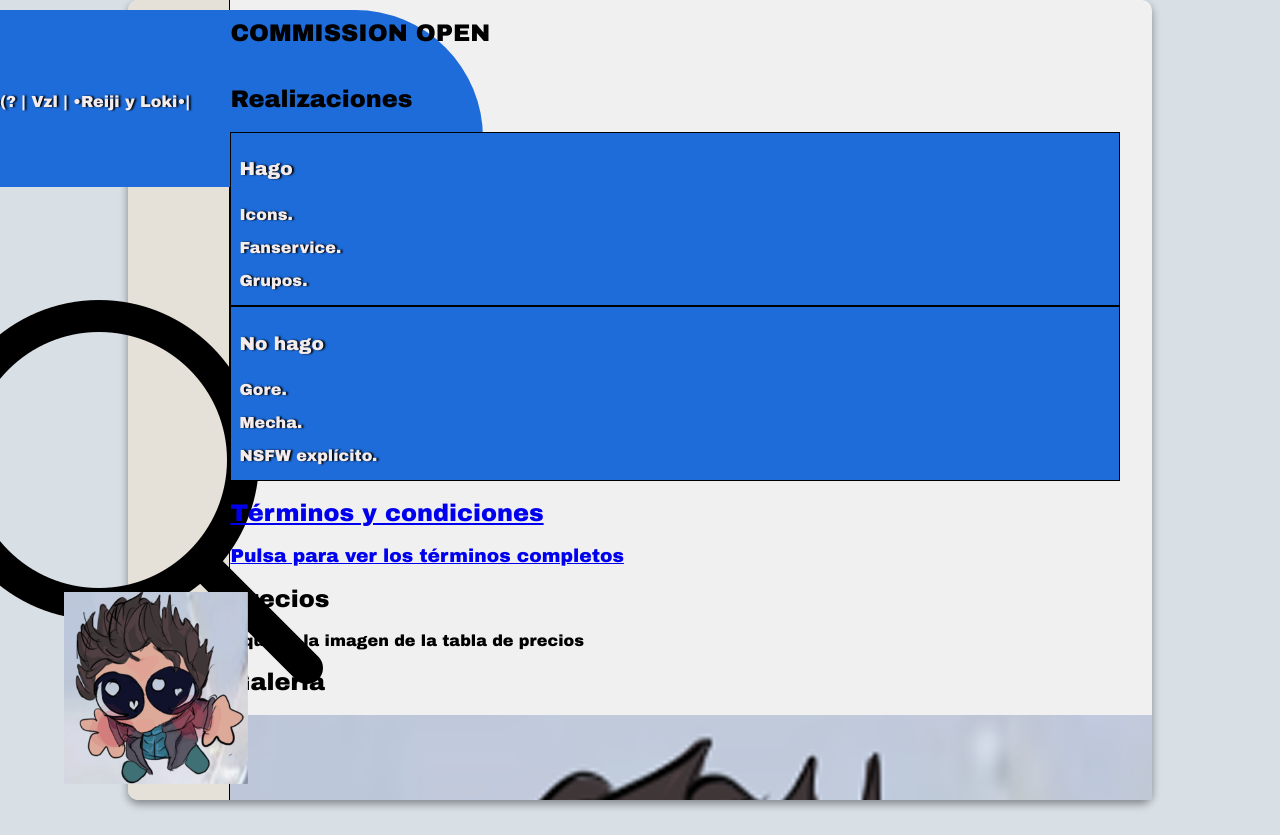
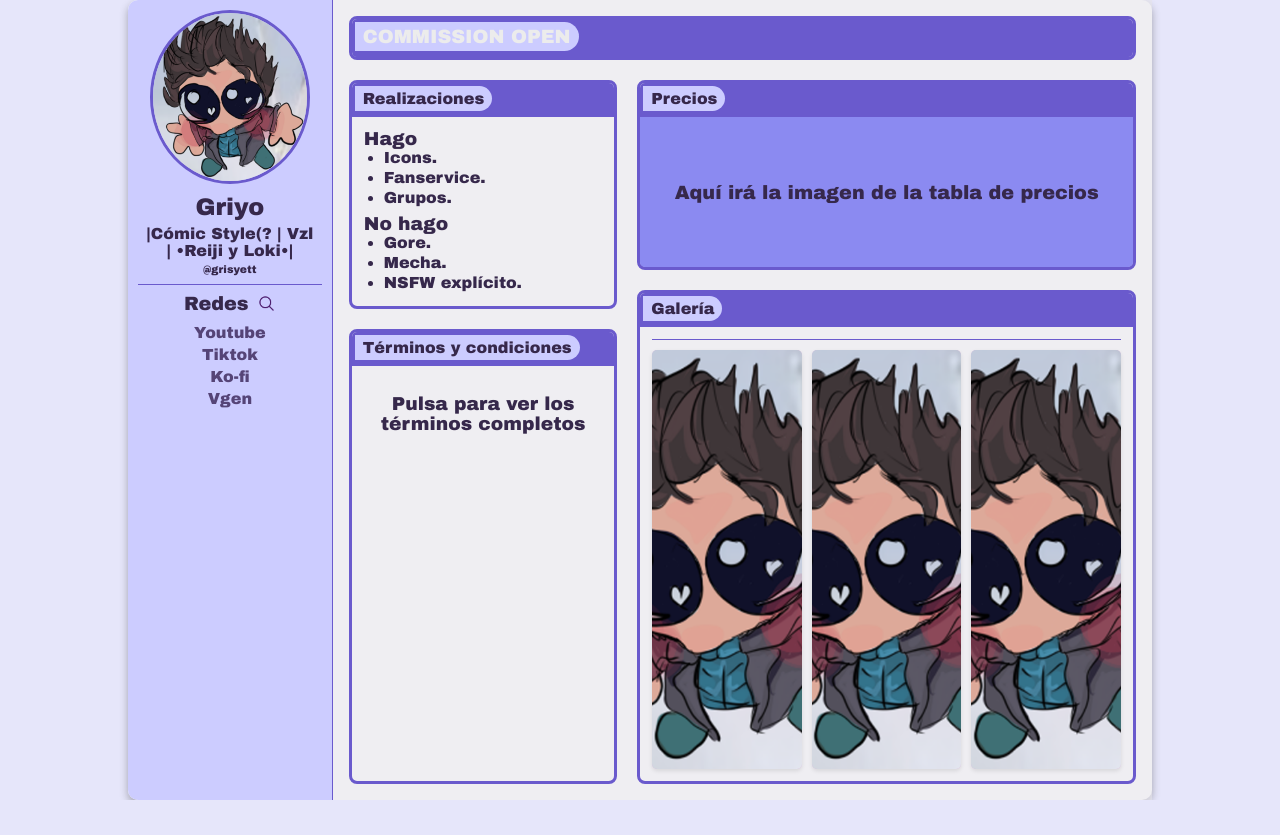
Before and after one commit to Grisyett/Grifolio-art, a plain HTML site: page index.html in a window 1280 px wide. After the commit the page ends 800 px from the top, so only its background shows below. Drawn offline with Linux system fonts and the light colour scheme; files that its build step writes are made by us from their sources.

Commit message:
añadiendo estilos CSS para mejorar la presentación y estructura de las páginas

```diff
--- /dev/null
+++ b/css/style.css
@@ -0,0 +1,339 @@
+* {
+    padding: 0;
+    margin: 0;
+    box-sizing: border-box;
+}
+
+body {
+    margin: 0;
+    font-family: 'Arial Black', sans-serif;
+    display: flex;
+    justify-content: center;
+    align-items: center;
+    min-height: 100vh;
+    background-color: #E6E6FA;
+    color: #36284B;
+}
+
+::-webkit-scrollbar {
+    width: 10px;
+}
+
+::-webkit-scrollbar-track {
+    background-color: transparent;
+    border-radius: 10px;
+}
+
+::-webkit-scrollbar-thumb {
+    background-color: transparent;
+    border-radius: 10px;
+}
+
+::-webkit-scrollbar-thumb:hover {
+    background-color: #8A2BE2;
+}
+
+.container-card {
+    border-radius: 10px;
+    display: flex;
+    width: 80vw;
+    height: 100vh;
+    box-shadow: 0 4px 8px rgba(0, 0, 0, 0.3);
+    background-color: #FFFFFF;
+}
+
+.aside-left {
+    background-color: #CCCCFF;
+    flex-shrink: 0;
+    height: 100%;
+    padding: 10px;
+    border-right: 1px solid #6A5ACD;
+    border-top-left-radius: 10px;
+    border-bottom-left-radius: 10px;
+    display: flex;
+    flex-direction: column;
+    align-items: center;
+    flex-basis: 20%;
+}
+
+.contenido {
+    flex-grow: 1;
+    display: flex;
+    flex-direction: column;
+    padding: 1rem;
+    overflow-y: auto;
+    flex-basis: 80%;
+    gap: 20px;
+    background-color: #e6e4eba1;
+}
+
+.main-content-row {
+    display: flex;
+    gap: 20px;
+    height: 100%;
+}
+
+.card-container {
+    border: 3px solid #6A5ACD;
+    border-radius: 8px;
+    overflow: hidden;
+    flex-direction: column;
+    flex: 1;
+    display: flex;
+}
+
+.card-header {
+    display: flex;
+    justify-content: flex-start;
+    align-items: center;
+    padding: 0;
+    margin: 0;
+    width: 100%;
+    border-bottom: 3px solid #6A5ACD;
+    background-color: #6A5ACD;
+}
+
+.card-header h2 {
+    font-size: 1em;
+    font-weight: bold;
+    color: #36284b;
+    margin: 0;
+    background-color: #ccccff;
+    padding: 4px 8px;
+    border-top-right-radius: 1rem;
+    border-bottom-right-radius: 1rem;
+    border-top-left-radius: 0;
+    border-bottom-left-radius: 0;
+    margin: 3px;
+}
+
+.card-header .titulo-comi {
+    font-size: 1.2em;
+    font-weight: bold;
+    color: #ececec;
+    margin: 0;
+    background-color: #ccccff;
+    padding: 4px 8px;
+    border-top-right-radius: 1rem;
+    border-bottom-right-radius: 1rem;
+    border-top-left-radius: 0;
+    border-bottom-left-radius: 0;
+    margin: 3px;
+}
+
+.card-content {
+    padding: 12px;
+    display: flex;
+    flex-direction: column;
+    flex-grow: 1;
+    background-color: transparent;
+}
+
+.condiciones-container {
+    display: flex;
+    flex-direction: column;
+    flex: 0.7;
+    gap: 20px;
+}
+
+.condiciones-container > .card-container:first-child {
+    flex: 0 0 auto;
+}
+
+
+.realizaciones {
+    display: flex;
+    flex-direction: column;
+    gap: 5px;
+    width: 100%;
+    flex-grow: 1;
+}
+
+.realizaciones ul {
+    list-style: disc;
+    padding-left: 20px;
+    margin: 0;
+}
+
+.realizaciones li {
+    margin-bottom: 3px;
+    list-style: disc;
+}
+
+.realizaciones .card-content h3 {
+    list-style: none;
+    margin-top: 10px;
+    margin-bottom: 5px;
+}
+
+
+.link-block-full {
+    display: block;
+    text-decoration: none;
+    color: inherit;
+    cursor: pointer;
+    flex-grow: 1;
+}
+
+.link-block-full .card-container {
+    height: 100%;
+}
+
+.link-block-full:hover .card-container {
+    opacity: 0.8;
+}
+
+.terms-tos-text {
+    text-align: center;
+    padding: 1rem;
+    color: #36284B;
+    display: flex;
+    justify-content: center;
+    align-items: center;
+    flex-grow: 1;
+    height: 100%;
+    margin: 0;
+}
+
+.gali-precio {
+    flex: 1.3;
+    display: flex;
+    flex-direction: column;
+    gap: 20px;
+}
+
+.gali-precio > .card-container.precios-card {
+    flex: 0 0 auto;
+    height: auto;
+}
+
+.image-placeholder {
+    display: flex;
+    justify-content: center;
+    align-items: center;
+    min-height: 150px;
+    background-color: #2929f280;
+    text-align: center;
+    padding: 20px;
+    font-size: 1.2em;
+    color: #36284B;
+}
+
+.image-placeholder img {
+    max-width: 100%;
+    height: auto;
+    object-fit: cover;
+}
+
+.gali-precio > .card-container.galeria-card {
+    flex-grow: 1;
+    height: auto;
+}
+
+.galeria-grid {
+    flex-grow: 1;
+    display: grid;
+    grid-template-columns: repeat(auto-fit, minmax(80px, 1fr));
+    gap: 10px;
+    padding-top: 10px;
+    border-top: 1px solid #6A5ACD;
+    text-align: center;
+    height: 100%;
+}
+
+.galeria-item {
+    background-color: #E0BBE4;
+    height: 100%;
+    display: flex;
+    justify-content: center;
+    align-items: center;
+    overflow: hidden;
+    border-radius: 5px;
+    box-shadow: 0 2px 4px rgba(0, 0, 0, 0.1);
+}
+
+.galeria-item img {
+    width: 100%;
+    height: 100%;
+    object-fit: cover;
+    display: block;
+}
+
+.perfil-descripcion {
+    display: flex;
+    flex-direction: column;
+    width: 100%;
+    align-items: center;
+}
+
+.perfil {
+    width: 100%;
+    max-width: 10rem;
+    height: auto;
+    flex-shrink: 0;
+    border: 3px solid #6A5ACD;
+    border-radius: 50%;
+    overflow: hidden;
+}
+
+.img-perfil {
+    width: 100%;
+    height: 100%;
+    object-fit: cover;
+    display: block;
+}
+
+.descripcion {
+    flex-grow: 1;
+    padding: 0.3rem;
+    width: 100%;
+    color: #36284B;
+    text-align: center;
+}
+
+.texto h2, .texto h4, .texto h6 {
+    color: #36284B;
+    margin: 5px 0;
+}
+
+.redes {
+    width: 100%;
+    text-align: center;
+    border-top: 1px solid #6A5ACD;
+    margin-top: auto;
+}
+
+.title-contact {
+    display: flex;
+    align-items: center;
+    justify-content: center;
+    gap: 8px;
+    margin-bottom: 10px;
+    padding-top: 0.5rem;
+}
+
+.lupapng {
+    height: 1.2em;
+    width: auto;
+    filter: invert(15%) sepia(80%) saturate(2000%) hue-rotate(260deg) brightness(80%); /* Filtro para icono en tonos morados */
+}
+
+.title-contact p {
+    font-size: 1.2em;
+    margin: 0;
+}
+
+.redes-links ul {
+    list-style: none;
+    padding: 0;
+}
+
+.redes-links li {
+    margin-bottom: 5px;
+    color: #554477;
+    cursor: pointer;
+}
+
+.redes-links li:hover {
+    color: #8A2BE2;
+}
--- a/style.css
+++ b/style.css
@@ -1,6 +1,6 @@
 * {
     padding: 0;
-    border: 0;
+    margin: 0;
     box-sizing: border-box;
 }
 
@@ -11,31 +11,28 @@ body {
     justify-content: center;
     align-items: center;
     min-height: 100vh;
-    background-color: #d8dfe5;
+    background-color: #6a6a6a; /* Color de fondo del body */
 }
 
-/* Para navegadores basados en WebKit */
 ::-webkit-scrollbar {
-    width: 10px; /* Ancho de la barra de desplazamiento vertical */
+    width: 10px;
 }
 
-/* El "track" o fondo de la barra de desplazamiento */
 ::-webkit-scrollbar-track {
     background-color: transparent;
     border-radius: 10px;
 }
 
-/* El "thumb" o la parte que se mueve */
 ::-webkit-scrollbar-thumb {
     background-color: transparent;
     border-radius: 10px;
 }
 
-/* Estilo al pasar el cursor sobre el "thumb" */
 ::-webkit-scrollbar-thumb:hover {
     background-color: #1e6cd9;
 }
 
+/* Flexbox para el contenedor principal */
 .container-card {
     border-radius: 10px;
     display: flex;
@@ -46,80 +43,62 @@ body {
 }
 
 .aside-left {
-    background-color: #e5e0d8;
-    width: 10%;
+    background-color: #a4978e; /* Color de fondo del aside */
     flex-shrink: 0;
     height: 100%;
     padding: 10px;
-    /*border: 1px solid black;*/
     border-right: 1px solid black;
     border-top-left-radius: 10px;
     border-bottom-left-radius: 10px;
     display: flex;
-    justify-content: center;
+    flex-direction: column;
+    align-items: center;
+    flex-basis: 25%;
 }
 
-.aside-left .text-left {
-    padding-top: 2rem;
-    font-size: 3rem;
-    writing-mode: vertical-rl;
-    text-orientation: mixed;
-    color: #000;
-    font-weight: 900;
+/* El main ahora es un contenedor flex para alinear sus hijos */
+.contenido {
+    flex-grow: 1;
+    display: flex;
+    flex-direction: column; /* Apila las secciones verticalmente */
+    padding: 2rem;
+    overflow-y: auto;
+    flex-basis: 75%;
+    gap: 20px;
 }
 
+.comision-estado {
+    background-color: #b7c7c3; /* Color de fondo de la sección COMISSION OPEN */
+}
 
-.contenido {
-    flex-grow: 1; /* Permite que el contenido ocupe el espacio restante */
+/* Contenedor que hace que las secciones queden una al lado de otra */
+.main-content-row {
+    display: flex;
+    gap: 20px;
+}
+
+.condiciones {
+    background-color: #43baab; /* Color de fondo de la sección Condiciones */
+    flex: 1; /* Ocupa el espacio disponible */
+}
+
+.gali-precio {
+    background-color: #a2379b; /* Color de fondo de la sección Galería/Precios */
+    flex: 1; /* Ocupa el espacio disponible */
+}
+
+.perfil-descripcion {
     display: flex;
     flex-direction: column;
-    padding: 0 2rem 2rem 0;
-    overflow-y: auto;
-}
-
-.presentacion {
-    display: flex;
-    flex-direction: column;
-    gap: 1rem; /* Espacio entre el encabezado y el perfil */
-    margin-bottom: 1rem;
-    padding-bottom: 1rem;
-    border-bottom: 1px solid black;
-}
-
-.header {
-    padding-bottom: 1.7rem;
-}
-
-.titulo {
-    display: flex;
-    justify-content: center;
+    width: 100%;
     align-items: center;
-    width: 100%;
-    padding-top: 0;
-}
-
-.titulo h1 {
-    font-size: 5rem;
-    font-weight: 900;
-    margin: 0;
-    color: #000;
-    text-align: center;
-}
-
-.profile-and-description {
-    display: flex;
-    align-items: flex-end; /* Alinea los elementos en la parte inferior */
-    width: 100%;
-    position: relative;
 }
 
 .perfil {
-    width: 11.5rem;
-    height: 12rem;
-    flex-shrink: 0; /* Evita que la imagen se encoja */
-    position: absolute;
-    left: 4rem;
-    bottom: 1rem;
+    width: 100%;
+    max-width: 10rem;
+    height: auto;
+    flex-shrink: 0;
 }
 
 .img-perfil {
@@ -129,18 +108,14 @@ body {
 }
 
 .descripcion {
-    flex-grow: 1; /* La descripción ocupa el espacio restante */
-    background: #1e6cd9;
-    color: #f4ecec;
-    border-top-right-radius: 8rem;
+    flex-grow: 1;
     padding: 1rem;
-    justify-items: end;
+    width: 100%;
 }
 
 .texto {
     width: 100%;
-    text-shadow: 2px 0px 2px black;
-    width: 36rem;
+    padding: 1rem;
 }
 
 .texto h3 {
@@ -148,60 +123,29 @@ body {
     font-weight: 900;
 }
 
-
-.condiciones {
-    display: flex;
-    justify-content: center;
-    gap: 0.5rem;
-    padding-left: 2rem;
+.redes {
     width: 100%;
-    padding-bottom: 2rem;
-    border-bottom: 1px solid black;
+    padding: 1rem;
+    text-align: center;
 }
 
-/* Reglas para los 'terms' */
-.terms {
+.title-contact {
     display: flex;
-    flex-direction: column;
-    flex-grow: 1; /* Valor para crecer uniformemente */
-    padding: 0.5rem;
-    background-color: #1e6cd9;
-    color: #f4ecec;
-    text-shadow: 2px 0px 2px black;
-    border: 1px solid black;
+    align-items: center;
+    justify-content: center;
+    gap: 5px;
 }
 
-/* Reglas específicas para el 'terms' de "Términos y condiciones" */
-.condiciones a {
-    text-decoration: none;
-    flex-grow: 0.5; /* El enlace se hace más pequeño */
-    display: flex;
+.lupapng {
+    height: 1.2em;
+    width: auto;
 }
 
-.terms-tos {
-    flex-grow: 1;
-    padding: 1rem;
-    background-color: #1e6cd9;
-    color: #f4ecec;
-    text-shadow: 2px 0px 2px black;
-    border: 1px solid black;
+.title-contact p {
+    font-size: 1.2em;
+    margin: 0;
 }
 
-.terms ul {
-    list-style: none;
-    padding: 0;
-    margin: 0;
-
+.redes-links {
+    text-align: left;
 }
-
-.terms ul li {
-    padding: 0.5rem 0;
-}
-
-.precios {
-    display: flex;
-    justify-content: center;
-    padding-top: 2rem;
-    padding-bottom: 2rem;
-    border-bottom: 1px solid black;
-}
--- /dev/null
+++ b/stylepagante.css
@@ -0,0 +1,228 @@
+* {
+    padding: 0;
+    border: 0;
+    box-sizing: border-box;
+}
+
+body {
+    margin: 0;
+    font-family: 'Arial Black', sans-serif;
+    display: flex;
+    justify-content: center;
+    align-items: center;
+    min-height: 100vh;
+    background-color: #d8dfe5;
+}
+
+/* Para navegadores basados en WebKit */
+::-webkit-scrollbar {
+    width: 10px;
+}
+
+::-webkit-scrollbar-track {
+    background-color: transparent;
+    border-radius: 10px;
+}
+
+::-webkit-scrollbar-thumb {
+    background-color: transparent;
+    border-radius: 10px;
+}
+
+::-webkit-scrollbar-thumb:hover {
+    background-color: #1e6cd9;
+}
+
+.container-card {
+    border-radius: 10px;
+    display: flex;
+    width: 80vw;
+    height: 100vh;
+    box-shadow: 0 4px 8px rgba(0, 0, 0, 0.4);
+    background-color: #f0f0f0;
+}
+
+.aside-left {
+    background-color: #e5e0d8;
+    width: 10%;
+    flex-shrink: 0;
+    height: 100%;
+    padding: 10px;
+    border-right: 1px solid black;
+    border-top-left-radius: 10px;
+    border-bottom-left-radius: 10px;
+    display: flex;
+    justify-content: center;
+}
+
+.aside-left .text-left {
+    padding-top: 2rem;
+    font-size: 3rem;
+    writing-mode: vertical-rl;
+    text-orientation: mixed;
+    color: #000;
+    font-weight: 900;
+}
+
+
+.contenido {
+    flex-grow: 1;
+    display: flex;
+    flex-direction: column;
+    padding: 0 2rem 2rem 0;
+    overflow-y: auto;
+}
+
+.presentacion {
+    display: flex;
+    flex-direction: column;
+    gap: 1rem;
+    margin-bottom: 1rem;
+    padding-bottom: 1rem;
+    border-bottom: 1px solid black;
+}
+
+.header {
+    padding-bottom: 1.7rem;
+}
+
+.titulo {
+    display: flex;
+    justify-content: center;
+    align-items: center;
+    width: 100%;
+    padding-top: 0;
+}
+
+.titulo h1 {
+    font-size: 5rem;
+    font-weight: 900;
+    margin: 0;
+    color: #000;
+    text-align: center;
+}
+
+.profile-and-description {
+    display: flex;
+    align-items: flex-end;
+    width: 100%;
+    position: relative;
+}
+
+.perfil {
+    width: 11.5rem;
+    height: 12rem;
+    flex-shrink: 0;
+    position: absolute;
+    left: 4rem;
+    bottom: 1rem;
+}
+
+.img-perfil {
+    width: 100%;
+    height: 100%;
+    object-fit: cover;
+}
+
+.descripcion {
+    flex-grow: 1;
+    background: #1e6cd9;
+    color: #f4ecec;
+    border-top-right-radius: 8rem;
+    padding: 1rem;
+    justify-items: end;
+}
+
+.texto {
+    text-shadow: 2px 0px 2px black;
+    width: 36rem;
+}
+
+.texto h3 {
+    text-align: center;
+    font-weight: 900;
+}
+
+
+.condiciones {
+    display: flex;
+    justify-content: center;
+    gap: 0.5rem;
+    padding: 1rem 0 1rem 2rem;
+    border-bottom: 1px solid black;
+    flex: 1;
+}
+
+.terms {
+    display: flex;
+    flex-direction: column;
+    flex-grow: 1;
+    flex-basis: 30%; /* Le da un tamaño base inicial */
+    padding: 0.5rem;
+    background-color: #1e6cd9;
+    color: #f4ecec;
+    text-shadow: 2px 0px 2px black;
+    border: 1px solid black;
+}
+
+.condiciones a {
+    text-decoration: none;
+    flex-grow: 0.5;
+    display: flex;
+}
+
+.terms-tos {
+    flex-grow: 1;
+    flex-basis: 40%; /* Le da un tamaño base más grande */
+    padding: 1rem;
+    background-color: #1e6cd9;
+    color: #f4ecec;
+    text-shadow: 2px 0px 2px black;
+    border: 1px solid black;
+}
+
+.terms h3 {
+    margin: 0.5rem;
+}
+
+
+.terms ul {
+    list-style: none;
+    padding: 0;
+    margin: 0;
+}
+
+.terms ul li {
+    padding: 0.5rem 0;
+}
+
+.precios {
+    display: flex;
+    justify-content: center;
+    padding-top: 2rem;
+    padding-bottom: 1rem;
+    border-bottom: 1px solid black;
+    flex: 0.5;
+}
+
+.ejemplos {
+    display: flex;
+    justify-content: center;
+    gap: 0.5rem;
+    padding: 1rem 0 2rem 2rem;
+    border-bottom: 1px solid black;
+    flex: 1;
+}
+
+.ejem {
+    display: flex;
+    flex-grow: 1;
+    background-color: #1e6cd9;
+    border: 1px solid black;
+}
+
+.img-ejem {
+    width: 100%;
+    height: 100%;
+    object-fit: cover;
+}
```
Also changed, not shown: subpaginas/tos.css (added).
